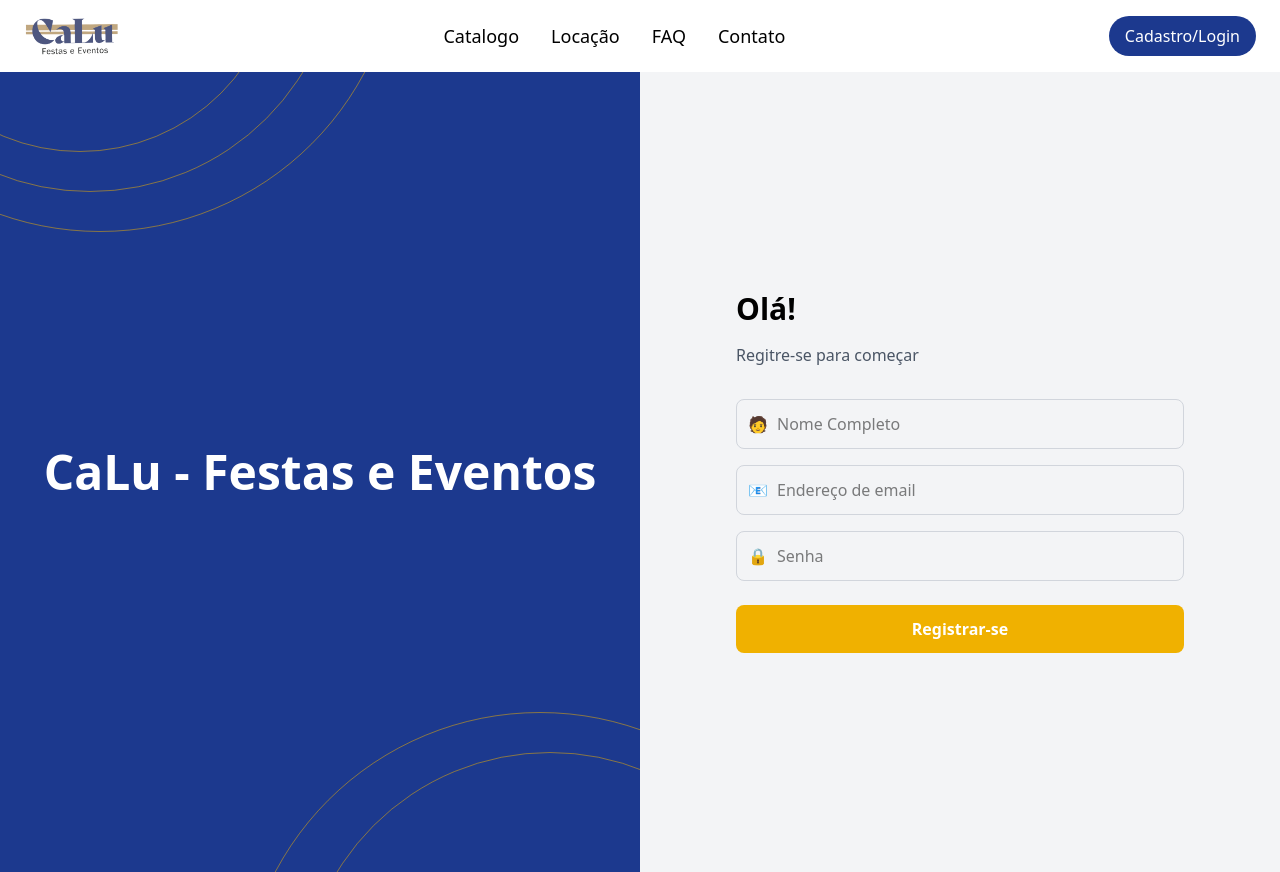
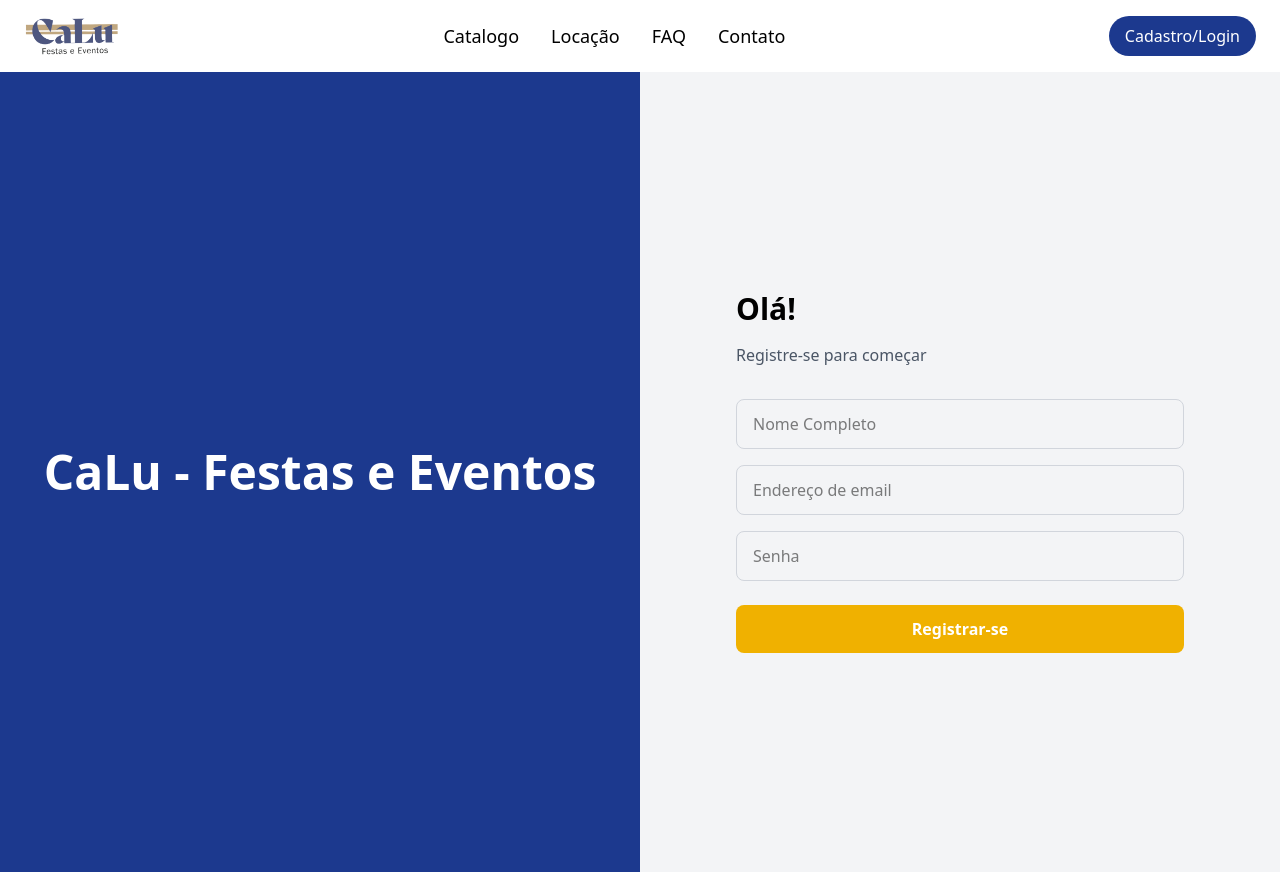
Before and after one commit to Psnsilvino/CaluFestas-Site, a React (Vite) app: page /cadastro in a window 1280 px wide. Built offline with nearby package versions, Linux system fonts and the light colour scheme.

Commit message:
conectado o cadastro ao backend

```diff
--- a/src/components/NavBar.tsx
+++ b/src/components/NavBar.tsx
@@ -1,29 +1,29 @@
 
-import { Link, useNavigate } from "react-router-dom";
+import { Link } from "react-router-dom";
 import logo from "../assets/CaLu.png"
-import axios from "axios";
+// import axios from "axios";
 
 
 const NavBar = () => {
 
-	const navigate = useNavigate();
+	// const navigate = useNavigate();
 
-	const handleClick = async (e: { preventDefault: () => void; }) => {
-		e.preventDefault();
-		try {
-			const response = await axios.post("http://localhost:3000/api/users/logout", {}, {withCredentials: true})
-			console.log(response)
-			navigate("/login")
-		} catch (error) {
-			console.error(error)
-		}
-	}
+	// const handleClick = async (e: { preventDefault: () => void; }) => {
+	// 	e.preventDefault();
+	// 	try {
+	// 		const response = await axios.post("http://localhost:3000/api/users/logout", {}, {withCredentials: true})
+	// 		console.log(response)
+	// 		navigate("/login")
+	// 	} catch (error) {
+	// 		console.error(error)
+	// 	}
+	// }
 
 	return (
 		<>
 			<nav className="bg-white text-back px-6 py-4 flex justify-between items-center">
 				{/* Logo */}
-				<Link to={"https://youtu.be/dQw4w9WgXcQ?si=EpMcAbrT1I0bxECv"} className="text-3xl font-bold">
+				<Link to={"/"} className="text-3xl font-bold">
 					<img src={logo} alt="logo" className="w-24" />
 				</Link>
 				{/* Links */}
@@ -43,11 +43,11 @@ const NavBar = () => {
 				</ul>
 				{/* Logout button */}
 
-				<button className="bg-blue-900 hover:bg-blue-700 text-white py-2 px-4 rounded-full" onClick={handleClick}>
-
-					<Link to={"/cadastro"} className="hover:underline">Cadastro/Login</Link>
-
-				</button>
+				<Link to={"/cadastro"}>
+					<button className="bg-blue-900 hover:bg-blue-700 text-white py-2 px-4 rounded-full hover:underline">
+						Cadastro/Login
+					</button>
+				</Link>
 			</nav>
 		</>
 	);
--- a/src/pages/cadastro.tsx
+++ b/src/pages/cadastro.tsx
@@ -1,75 +1,75 @@
 import NavBar from '../components/NavBar';
-
-import React from 'react';
+import React, { useState } from 'react';
+import axios from 'axios';
 
 const Register: React.FC = () => {
+  const [formData, setFormData] = useState({
+    nome: '',
+    email: '',
+    senha: '',
+  });
+
+  const handleChange = (e: React.ChangeEvent<HTMLInputElement>) => {
+    setFormData({ ...formData, [e.target.name]: e.target.value });
+  };
+
+  const handleSubmit = async (e: React.FormEvent) => {
+    e.preventDefault();
+    try {
+      const response = await axios.post('http://localhost:8080/api/clients', formData);
+      console.log('Registro bem-sucedido:', response.data);
+      alert('Registro realizado com sucesso!');
+    } catch (error) {
+      console.error('Erro ao registrar:', error);
+      alert('Erro ao registrar. Tente novamente.');
+    }
+  };
+
   return (
     <>
       <NavBar />
       <div className="flex h-screen">
-      {/* Left Section */}
         <div className="w-1/2 bg-blue-900 flex items-center justify-center relative">
           <h1 className="text-white text-5xl font-bold">CaLu - Festas e Eventos</h1>
-        {/* Optional Circle Design */}
-        <div className="absolute top-0 left-0 w-full h-full overflow-hidden">
-          <div className="w-[600px] h-[600px] rounded-full border border-yellow-500 opacity-50 absolute -top-110 -left-50"></div>
-          <div className="w-[500px] h-[500px] rounded-full border border-yellow-500 opacity-50 absolute -top-95 -left-40"></div>
-          <div className="w-[400px] h-[400px] rounded-full border border-yellow-500 opacity-50 absolute -top-80 -left-30"></div>
-
-
-          <div className="w-[600px] h-[600px] rounded-full border border-yellow-500 opacity-50 absolute -bottom-110 -right-50"></div>
-          <div className="w-[500px] h-[500px] rounded-full border border-yellow-500 opacity-50 absolute -bottom-95 -right-40"></div>
-        </div>
         </div>
 
-      {/* Right Section */}
         <div className="w-1/2 bg-gray-100 flex items-center justify-center">
           <div className="w-full max-w-md">
             <h2 className="text-3xl font-bold mb-4">Olá!</h2>
-          <p className="text-gray-600 mb-8">Regitre-se para começar</p>
+            <p className="text-gray-600 mb-8">Registre-se para começar</p>
 
-          {/* Form */}
-          <form>
+            <form onSubmit={handleSubmit}>
               <div className="mb-4">
-              <label className="sr-only">Nome Completo</label>
-              <div className="relative">
-                <span className="absolute inset-y-0 left-3 flex items-center text-gray-400">
-                  🧑
-                </span>
                 <input
                   type="text"
+                  name="nome"
                   placeholder="Nome Completo"
-                  className="w-full pl-10 pr-4 py-3 border border-gray-300 rounded-lg focus:outline-none focus:ring-2 focus:ring-black"
+                  value={formData.nome}
+                  onChange={handleChange}
+                  className="w-full pl-4 pr-4 py-3 border border-gray-300 rounded-lg focus:outline-none focus:ring-2 focus:ring-black"
                 />
-              </div>
               </div>
 
               <div className="mb-4">
-              <label className="sr-only">e-mail</label>
-              <div className="relative">
-                <span className="absolute inset-y-0 left-3 flex items-center text-gray-400">
-                  📧
-                </span>
                 <input
                   type="email"
+                  name="email"
                   placeholder="Endereço de email"
-                  className="w-full pl-10 pr-4 py-3 border border-gray-300 rounded-lg focus:outline-none focus:ring-2 focus:ring-black"
+                  value={formData.email}
+                  onChange={handleChange}
+                  className="w-full pl-4 pr-4 py-3 border border-gray-300 rounded-lg focus:outline-none focus:ring-2 focus:ring-black"
                 />
-              </div>
               </div>
 
               <div className="mb-6">
-              <label className="sr-only">Senha</label>
-              <div className="relative">
-                <span className="absolute inset-y-0 left-3 flex items-center text-gray-400">
-                  🔒
-                </span>
                 <input
                   type="password"
+                  name="senha"
                   placeholder="Senha"
-                  className="w-full pl-10 pr-4 py-3 border border-gray-300 rounded-lg focus:outline-none focus:ring-2 focus:ring-black"
+                  value={formData.senha}
+                  onChange={handleChange}
+                  className="w-full pl-4 pr-4 py-3 border border-gray-300 rounded-lg focus:outline-none focus:ring-2 focus:ring-black"
                 />
-              </div>
               </div>
 
               <button
```
Lines whose indentation alone changed are shown as unchanged.
